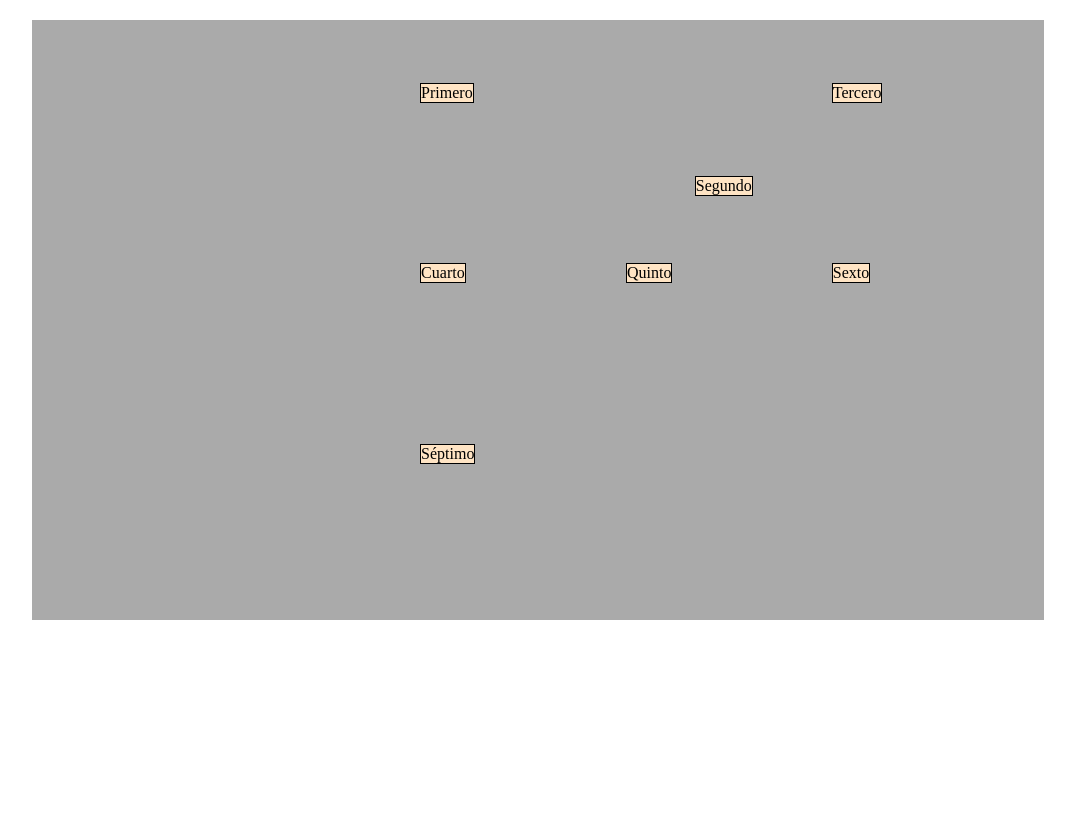
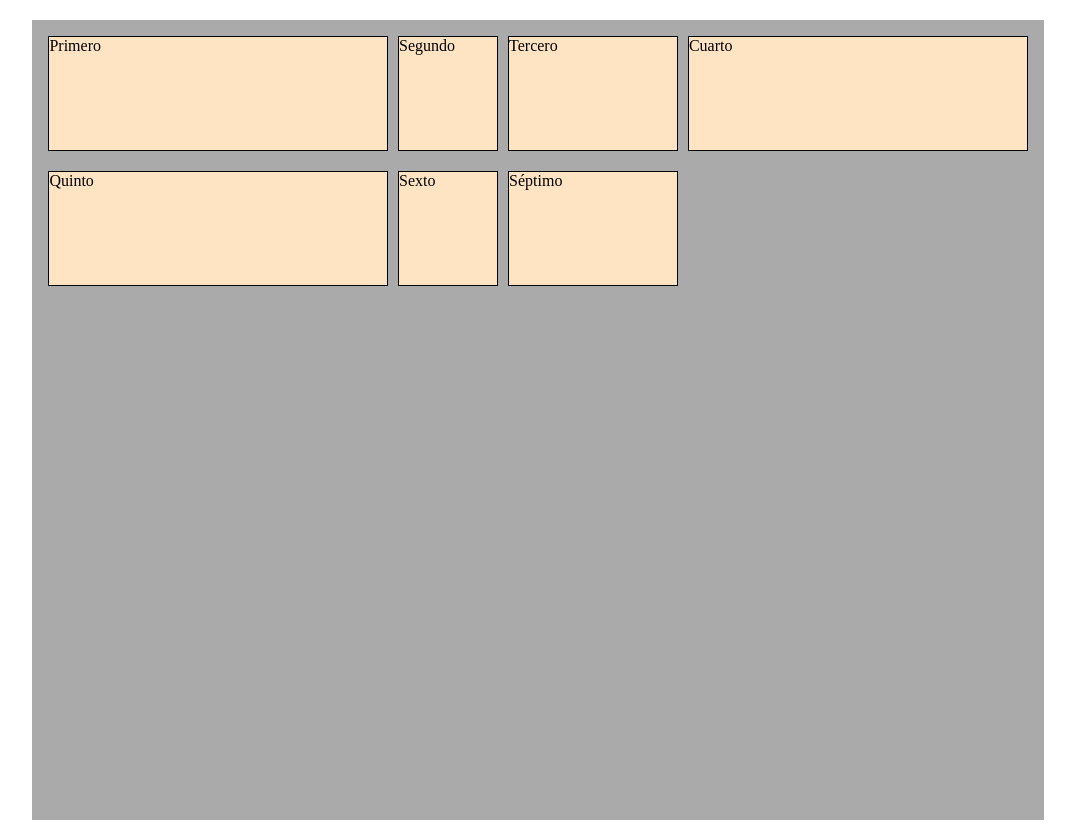
Before and after one commit to JMMendi/Aprendizaje-HTML-CSS, a plain HTML site: page ejemplosFlexboxYcssGrid-main/III_2_El_contenedor_GRID_Propiedades/grid.html in a window 1280 px wide. Shown: the whole page, without its empty margins (102-1177 px from the left). Before the commit the page ends 800 px from the top, so only its background shows below. Drawn offline with Linux system fonts and the light colour scheme.

Commit message:
aprendido el display grid

```diff
--- a/ejemplosFlexboxYcssGrid-main/III_2_El_contenedor_GRID_Propiedades/css/estilos.css
+++ b/ejemplosFlexboxYcssGrid-main/III_2_El_contenedor_GRID_Propiedades/css/estilos.css
@@ -3,17 +3,19 @@
 }
 
 .container {
-  align-items:start;
+  /* align-items:start; */
   background-color: #aaa;
   display: grid;
   grid-column-gap: 10px;
   grid-row-gap: 20px;
-  justify-content: end;
-  justify-items:start;
-  grid-template-columns: 20% 20% 20%;
-  grid-template-rows: repeat(3, 20%);
-  align-content: space-evenly;
-  height: 600px;
+  /* justify-content: end;   */
+  /* justify-items:start; */
+  /* grid-template-columns: 20% auto 20%; */
+  grid-template-columns: 2fr 100px 1fr 2fr;
+  /* grid-template-rows: 20% 50% 30%; */
+  grid-template-rows: repeat(3, 15%);
+  /* align-content: space-evenly; */
+  height: 100vh;
   margin: 20px auto;
   padding: 1em;
   width: 80%;
@@ -24,7 +26,7 @@
   border: 1px solid black;
 }
 #segundo{
-  align-self:end;
-  justify-self:center;
+  /* align-self:end; */
+  /* justify-self:center; */
 
 }
--- a/ejemplosFlexboxYcssGrid-main/III_3_Elementos_GRID/css/estilos.css
+++ b/ejemplosFlexboxYcssGrid-main/III_3_Elementos_GRID/css/estilos.css
@@ -6,7 +6,7 @@
 .container {
   display: grid;
   grid-template-columns: repeat(4, 25%);
-  grid-template-rows: [uno] 100px [dos] 100px [tres] 100px [cuatro];
+  grid-template-rows: [uno] 200px [dos] 200px [tres] 200px [cuatro];
   margin: 20px auto;
   width: 60%;
 }
--- /dev/null
+++ b/maquetacionGrid01/css/estilos.css
@@ -0,0 +1,60 @@
+/* Juan Manuel Mendizábal Amat */
+*, *::before, *::after {
+    box-sizing: border-box;
+    margin:0;
+    padding: 0;
+  }
+
+.container {
+  display: grid;
+  background-color: gray;
+  /* grid-template-columns: repeat(5, 20%);
+  grid-template-rows: 20%, 10%, 20%, 20%, 20%; */
+  grid-row-gap: 10px;
+  grid-column-gap: 10px;
+  grid-template-areas:
+  "header header header header header"
+  "articulo1 articulo1 articulo1 articulo1 aside"
+  "articulo2 articulo2 articulo2 articulo2 aside"
+  "articulo3 articulo3 articulo3 articulo3 aside"
+  "footer footer footer footer footer";
+  margin: 20px auto;
+  text-align: center;
+  padding: 1em;
+  width: 80%;
+  height: 100vh;
+
+}
+
+#articulo1 {
+  background-color: red;
+  grid-area: articulo1;
+}
+
+#articulo2 {
+  background-color: orange;
+  grid-area: articulo2;
+}
+
+#articulo3 {
+  background-color: yellow;
+  grid-area: articulo3;
+}
+
+aside {
+  background-color: blue;
+  grid-area: aside;
+
+}
+
+footer {
+  background-color: chocolate;
+  grid-area: footer;
+
+}
+
+header {
+  background-color: aqua;
+  grid-area: header;
+
+}
--- /dev/null
+++ b/maquetacionGrid02/css/estilos.css
@@ -0,0 +1,71 @@
+/* Juan Manuel Mendizábal Amat */
+*, *::before, *::after {
+    box-sizing: border-box;
+    margin:0;
+    padding: 0;
+  }
+
+.container {
+  display: grid;
+  background-color: gray;
+  /* grid-template-columns: repeat(5, 20%);
+  grid-template-rows: 20%, 10%, 20%, 20%, 20%; */
+  grid-row-gap: 10px;
+  grid-column-gap: 10px;
+  grid-template-areas:
+  "header header header header header"
+  "main main main main aside"
+  "main main main main aside"
+  "main main main main aside"
+  "footer footer footer footer footer";
+  margin: 20px auto;
+  text-align: center;
+  padding: 1em;
+  width: 80%;
+  height: 100vh;
+
+}
+
+#articulo1 {
+  background-color: red;
+  grid-area: articulo1;
+}
+
+#articulo2 {
+  background-color: orange;
+  grid-area: articulo2;
+}
+
+#articulo3 {
+  background-color: yellow;
+  grid-area: articulo3;
+}
+
+aside {
+  background-color: blue;
+  grid-area: aside;
+
+}
+
+footer {
+  background-color: chocolate;
+  grid-area: footer;
+
+}
+
+header {
+  background-color: aqua;
+  grid-area: header;
+
+}
+
+main {
+  background-color: darkmagenta;
+  display: grid;
+  grid-area: main;
+  grid-template-areas:
+  "articulo1"
+  "articulo2"
+  "articulo3"
+  ;
+}
```
Also changed, not shown: maquetacionGrid01/index.html (added, +42 -0 lines), maquetacionGrid02/index.html (added, +46 -0 lines), maquetacionGrid01/media/logoIes.png (added), maquetacionGrid02/media/logoIes.png (added).
